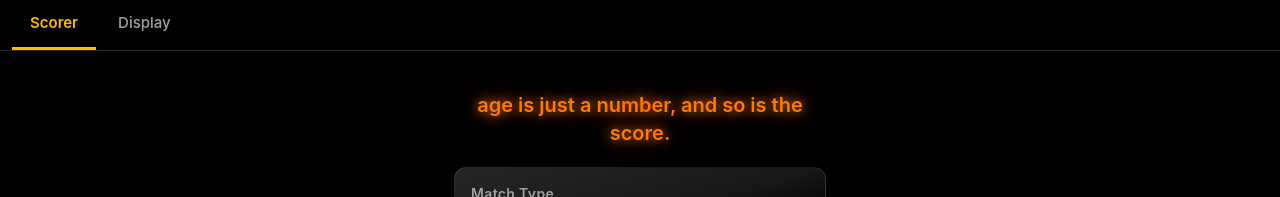
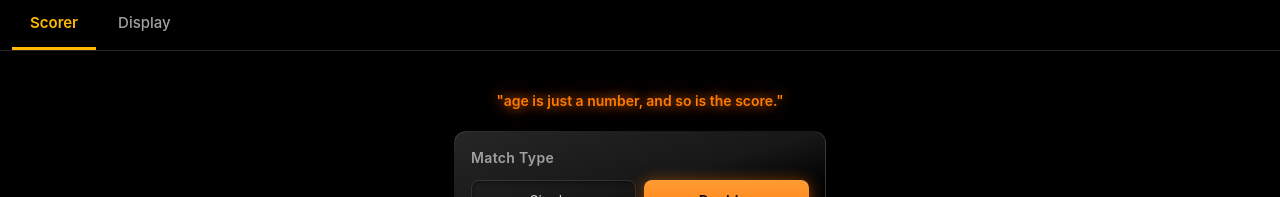
Before and after one commit to c4rlosst/pickleball_scorer, a React (Vite) app: page / in a window 1280 px wide. Shown: the top 197 px of the page. Built offline with nearby package versions, Linux system fonts and the light colour scheme; no server answers.

Commit message:
Add quotation marks to tagline, shrink to fit on one line

```diff
--- a/src/Scorer.tsx
+++ b/src/Scorer.tsx
@@ -185,10 +185,10 @@ function Setup({ onStart }: { onStart: (setup: SetupOptions) => void }) {
   return (
     <div className="w-full max-w-[420px] mx-auto p-6 flex flex-col gap-5">
       <h2
-        className={`text-center text-xl font-semibold transition-colors duration-300 ${activeAccent.text}`}
+        className={`text-center text-sm font-semibold whitespace-nowrap transition-colors duration-300 ${activeAccent.text}`}
         style={{ textShadow: `0 0 12px ${activeAccent.hex}, 0 0 28px ${activeAccent.hex}90` }}
       >
-        age is just a number, and so is the score.
+        "age is just a number, and so is the score."
       </h2>
 
       <Panel label="Match Type">
```
